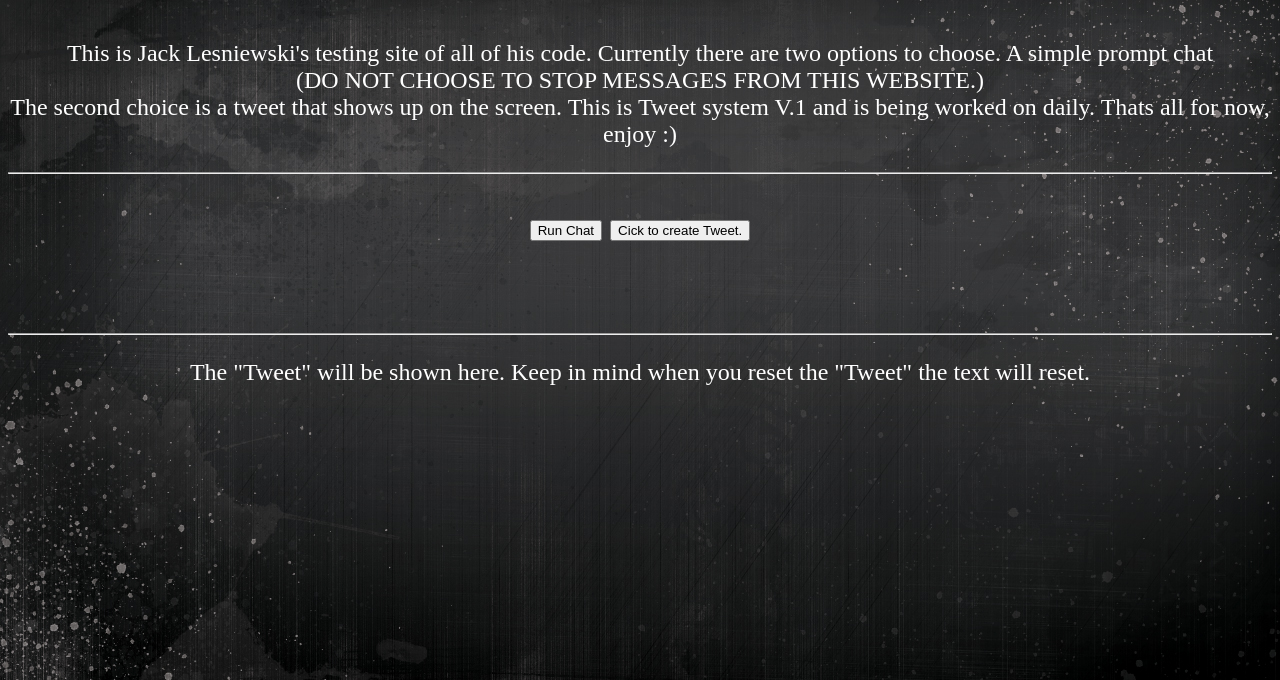
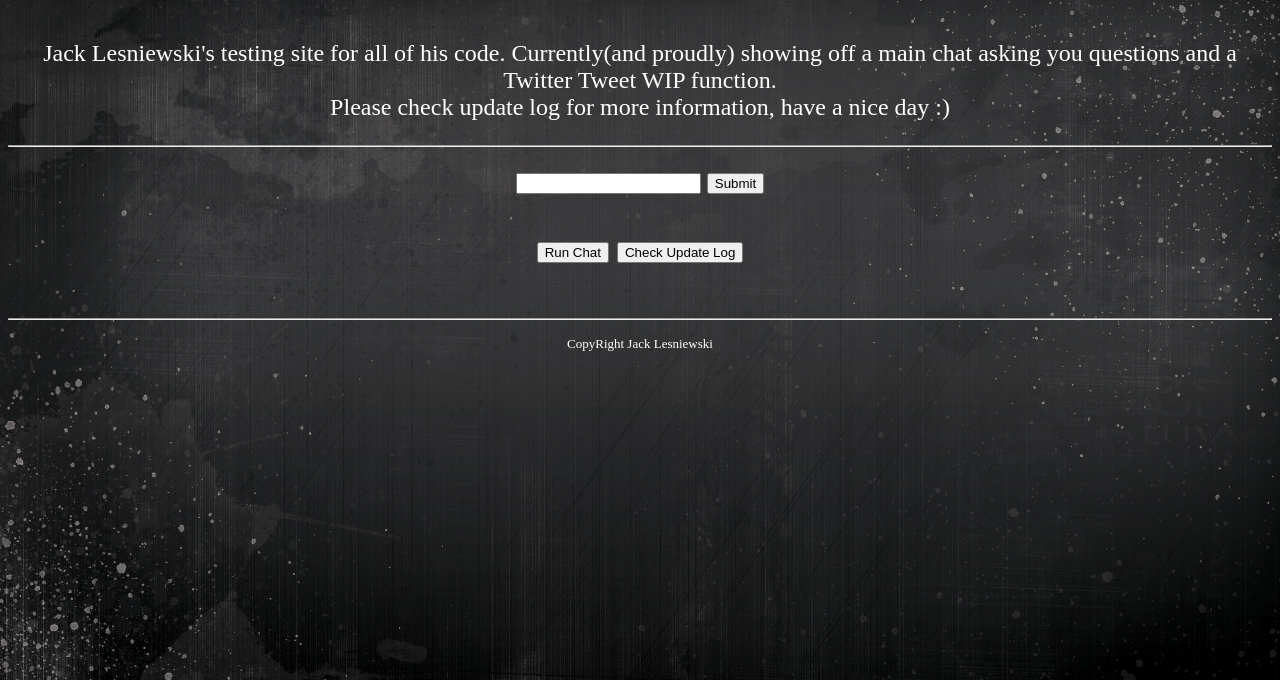
Before and after one commit to 3767jack/introA, a plain HTML site: page Testing-Website/index.html in a window 1280 px wide. Shown: the part 120-800 px from the top of the page. Drawn offline with Linux system fonts and the light colour scheme.

Commit message:
Update 1.0 Beta

```diff
--- a/Testing-Website/index.html
+++ b/Testing-Website/index.html
@@ -1,44 +1,47 @@
 <!DOCTYPE html>
 <html>
-<script>
-function twitter(){
-	var TweetMain = prompt("What is your tweet?")
-	if (TweetMain.length <= 20){
-	document.getElementById('TweetText').innerHTML = TweetMain
-	}
+
+
+<script type="text/javascript">
+function tweet(){
+	//instead use the value of #tweet
+	document.getElementById("tweet1").innerHTML = document.getElementById("tweet").value;
 }
 </script>
+
 								<head>
-						<title>Jack's Testing Site</title>
+					<title>Jack's Testing Site</title>
 								</head>
 <body>
 <body background="images/background.jpg">
-<font size='6' face= 'reckoner' color='white'>
+<font size='6' face= 'bebas' color='white'>
 				<center>
 	<h1> Jack's Testing Site</h1>
 				</center>
 <center>
 	<font size='5.6' face= 'bebas' color='white'>
 	<p>
-	This is Jack Lesniewski's testing site of all of his code. Currently there are two options to choose. A simple prompt chat <br>(DO NOT CHOOSE TO STOP MESSAGES FROM THIS WEBSITE.)</br> The second choice is a tweet that shows up on the screen. This is Tweet system V.1 and is being worked on daily. Thats all for now, enjoy :)
-	<br>
+	Jack Lesniewski's testing site for all of his code. Currently(and proudly) showing off a main chat asking you questions and a Twitter Tweet WIP function. <br> Please check update log for more information, have a nice day :) </p>
 	<hr>
-	<p id= tweet2></p>
+	<input id= "tweet" type="text" name="Tweet" value="" maxlength="140" var="">
+	<button type="button" name="submit" value="submit" onclick="tweet()">Submit</button>
 	</font>
 	</p>
+	<p id="tweet1"></p>
 	<button type="button" onclick="Button1()">Run Chat</button>
-	<button type="button" value="submit" onclick="twitter();"> Cick to create Tweet. </button>
+	<button type="button" onclick="UpdateLog()">Check Update Log</button>
 </center>
 <center>
 <img src="">
 </center>
-<br>
 <hr>
-<font size='5.6' face= 'bebas' color='white'>
 <center>
-<p id= TweetText> The "Tweet" will be shown here. Keep in mind when you reset the "Tweet" the text will reset.</p>
+<font size='2' face= 'bebas' color='white'>
+<p>CopyRight Jack Lesniewski</p>
+</font>
 </center>
-</font>
 </body>
+		<script src= "javascript/twitter.js"></script>
 		<script src= "javascript/button.js"></script>
+		<script src= "javascript/updatelog.js"></script>
 </html>
```
